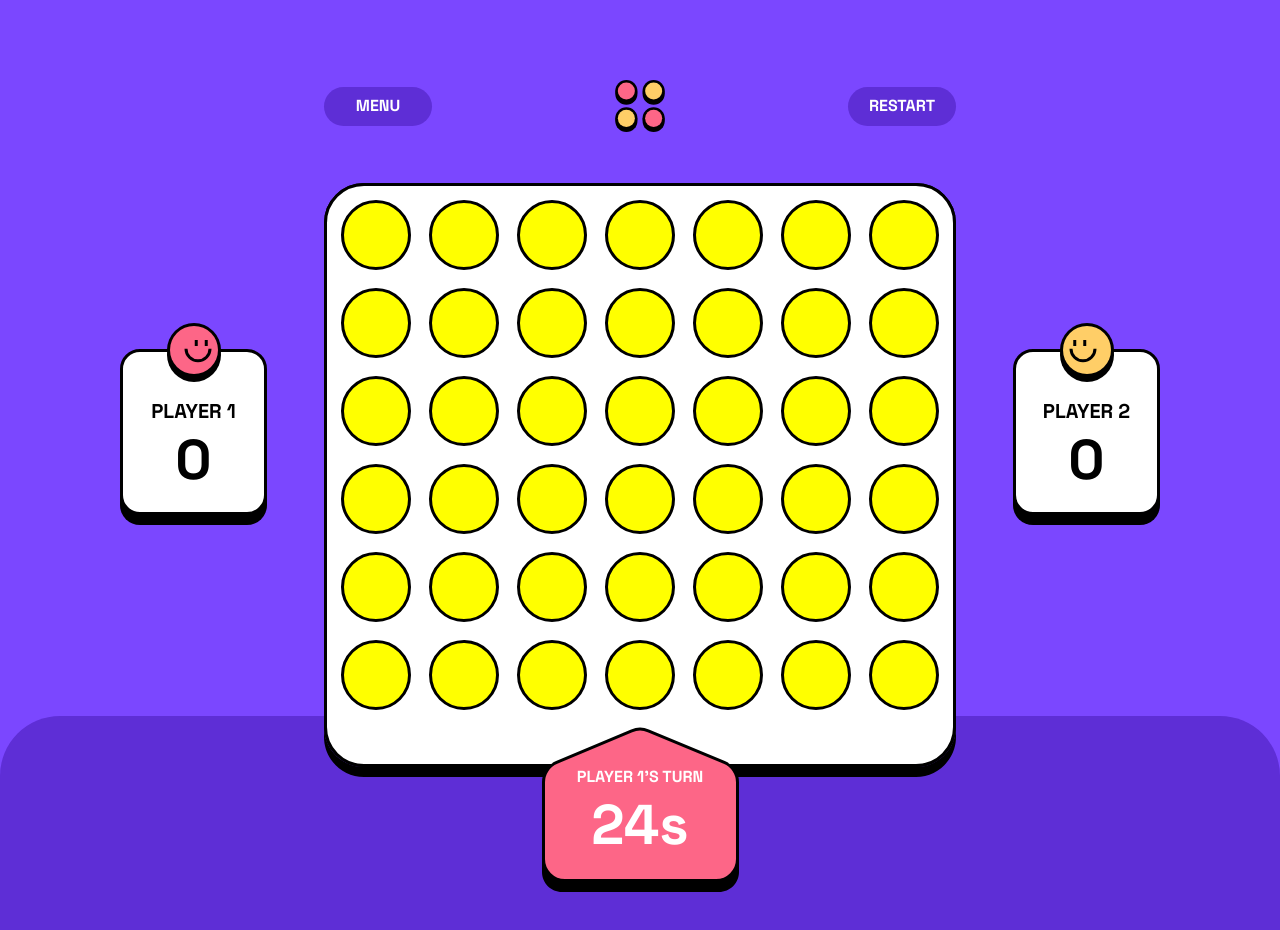
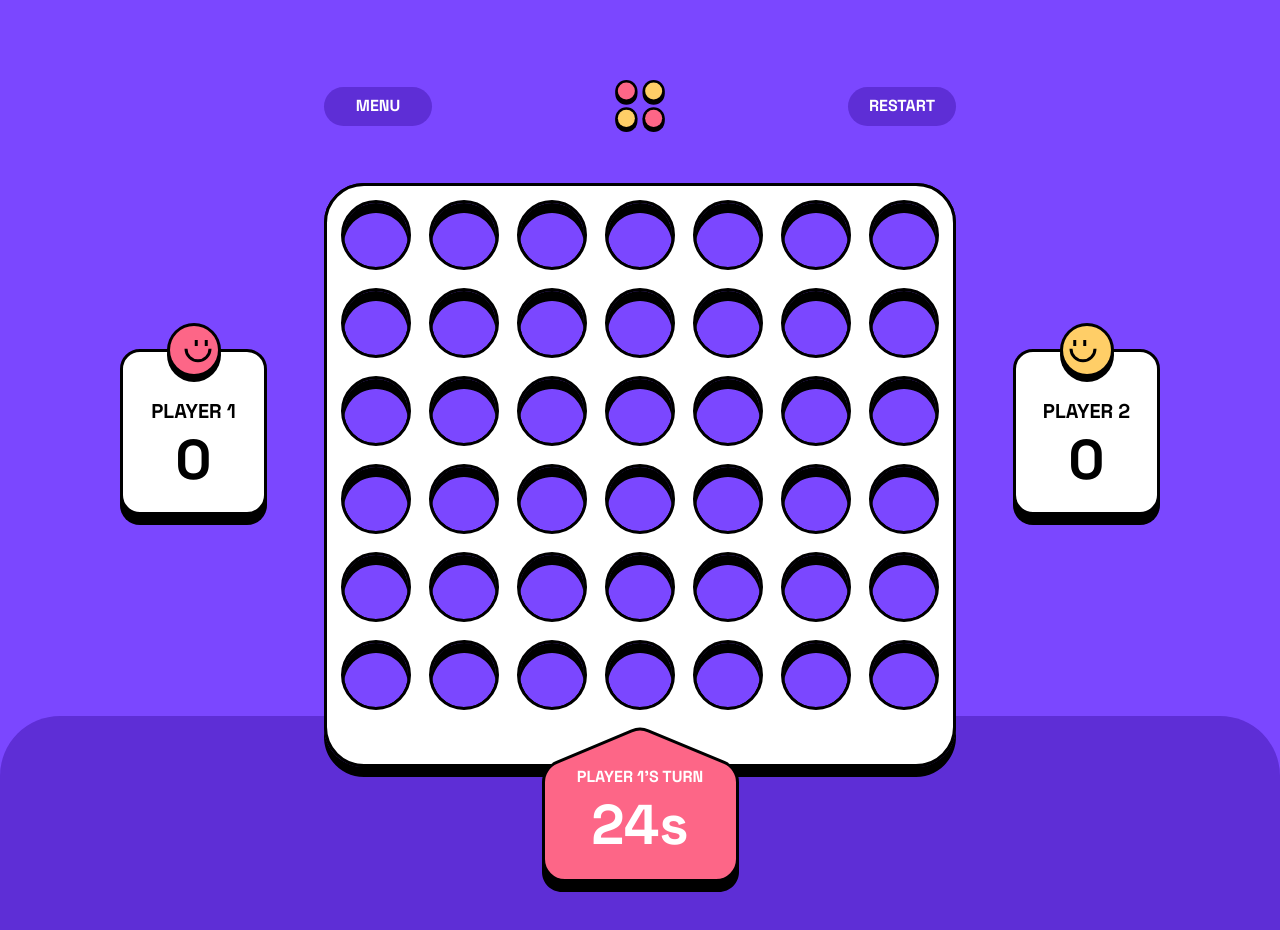
Before and after one commit to curiousmind04/Connect-Four-Game-React-TS, a React (Vite) app: page /game-players in a window 1280 px wide. Shown: the top 930 px of the page. Built offline with nearby package versions, Linux system fonts and the light colour scheme.

Commit message:
boardgrid test

```diff
--- a/src/pages/Game.module.css
+++ b/src/pages/Game.module.css
@@ -130,8 +130,6 @@
   width: 100%;
   /* height: auto; */
   /* aspect-ratio: 7/6; */
-  /* height: calc(width - width / 7); */
-  height: calc(width - 1rem);
   display: grid;
   grid-template-columns: repeat(7, calc((100% - 1.875rem) / 7));
   grid-template-rows: repeat(6, calc((100% - 1.5625rem) / 6));
@@ -146,7 +144,7 @@
 }
 
 .boardGrid > div {
-  background-color: yellow;
+  /* background-color: yellow; */
   width: 100%;
   aspect-ratio: 1;
   cursor: pointer;
```
